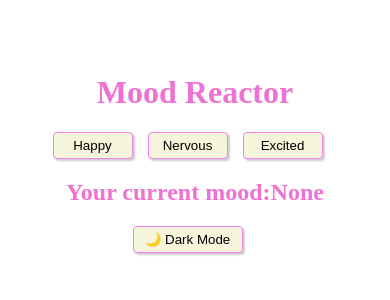
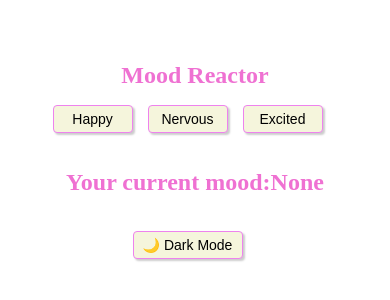
Before and after one commit to athmika2904/Mood-Reactor, a React (Vite) app: page / in a window 390 px wide. Shown: the part 262-562 px from the top of the page. Built offline with nearby package versions, Linux system fonts and the light colour scheme.

Commit message:
small fixes

```diff
--- a/src/App.css
+++ b/src/App.css
@@ -3,11 +3,12 @@ html, body, #root {
   margin: 0;
 }
 .moodcard{
-  width: 500px;
+  width: 400px;
   padding: 10px;
   text-align: center;
   color: rgb(239, 113, 210);
-  border-radius: 4px;
+  border-radius: 7px;
+   margin: 20px;
 }
 .moodcard p{
   font-weight: 600;
@@ -47,3 +48,18 @@ html, body, #root {
   }
 
 }
+@media (max-width: 500px) {
+  h1 {
+    font-size: 24px;
+  }
+
+  button {
+    width: 100%;
+    font-size: 14px;
+  }
+
+  .thoughtcard {
+    font-size: 16px;
+    padding: 16px;
+  }
+}
```
